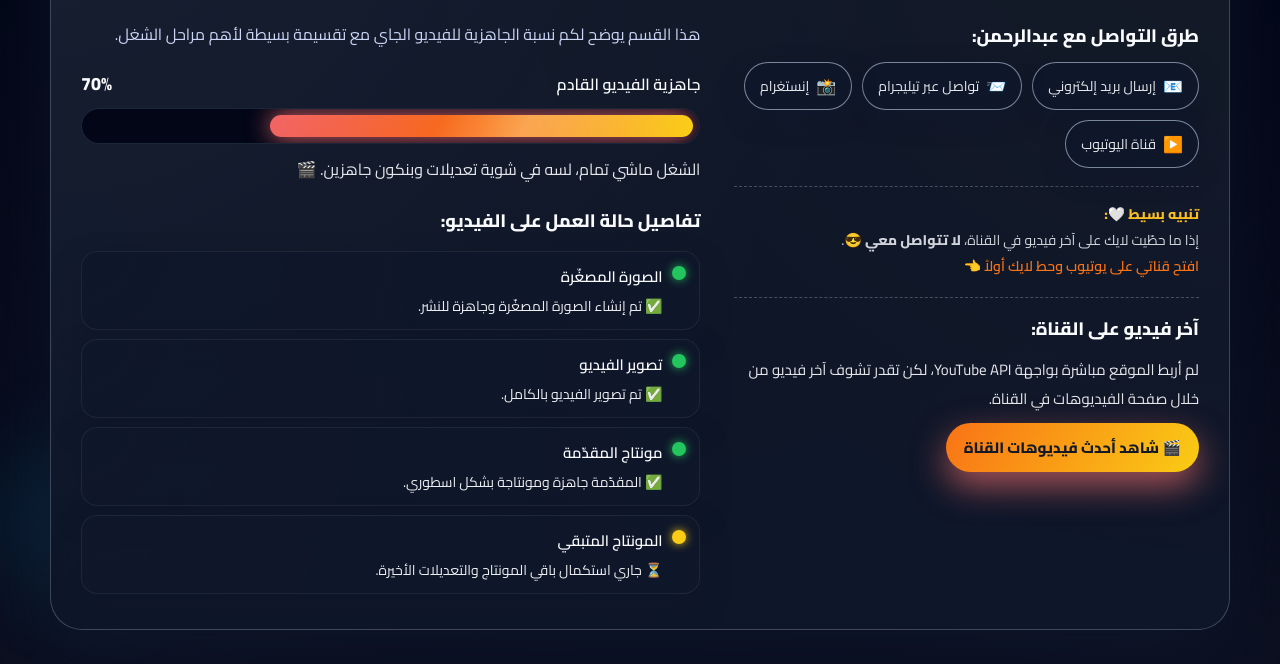
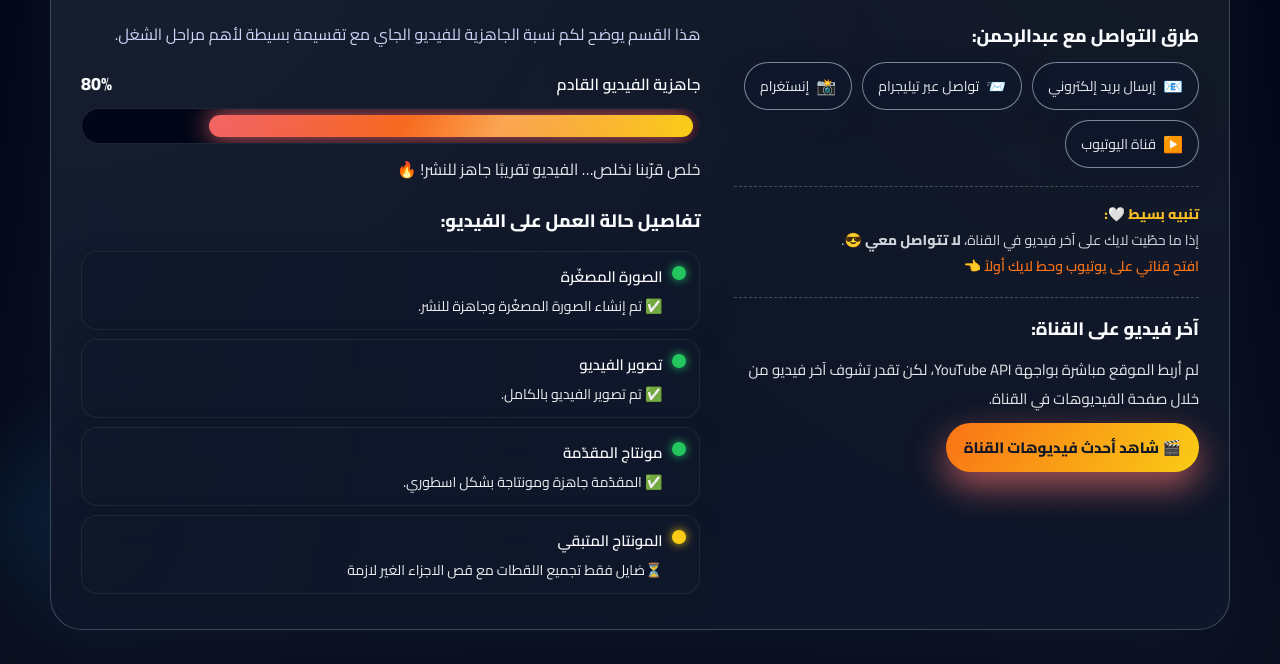
Before and after one commit to ALOORD-EDIT-AA/ALOORD-EDIT-AA, a plain HTML site: page index.html in a window 1280 px wide. Shown: the part 212-876 px from the top of the page. Drawn offline with Linux system fonts and the light colour scheme.

Commit message:
Add files via upload

```diff
--- a/index.html
+++ b/index.html
@@ -573,7 +573,7 @@
                 <span class="task-dot in-progress"></span>
                 <div>
                   <div class="task-label-main">المونتاج المتبقي</div>
-                  <div class="task-label-sub">⏳ جاري استكمال باقي المونتاج والتعديلات الأخيرة.</div>
+                  <div class="task-label-sub">⏳ضايل فقط تجميع اللقطات مع قص الاجزاء الغير لازمة </div>
                 </div>
               </li>
             </ul>
@@ -586,7 +586,7 @@
 
   <script>
     // نسبة الجاهزية
-    const progress = 70;
+    const progress = 80;
 
     const bar = document.getElementById("progressBar");
     const percentText = document.getElementById("progressPercentText");
```
